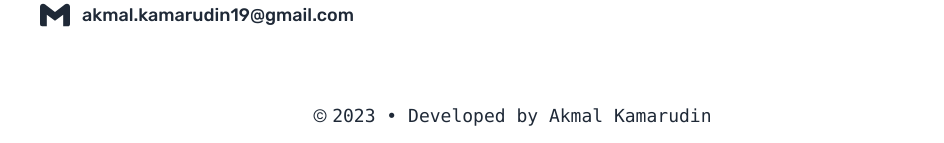
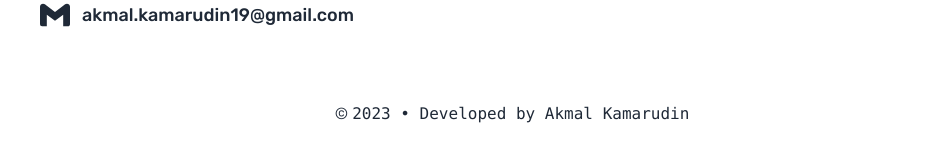
Before and after one commit to akmal-kamarudin/akmalkdin-v1, a Next.js app: page / in a window 1280 px wide. Shown: the part 2520-2663 px from the top of the page, without its empty margins (128-1072 px from the left). Built offline with nearby package versions, Linux system fonts and the light colour scheme.

Commit message:
fix: footer font size

```diff
--- a/components/Footer.tsx
+++ b/components/Footer.tsx
@@ -3,7 +3,7 @@ import React from "react";
 const Footer = () => {
   return (
     <div className="flex flex-col items-center text-center justify-center inset-x-0 bottom-0 mt-auto">
-      <p className="font-light text-base px-8 pt-8 pb-4 lg:text-lg ">
+      <p className="font-light text-sm px-8 pt-8 pb-4 lg:text-base ">
         &copy;{" "}
         <code>
           {new Date().getFullYear()} &bull; Developed by Akmal Kamarudin
```
